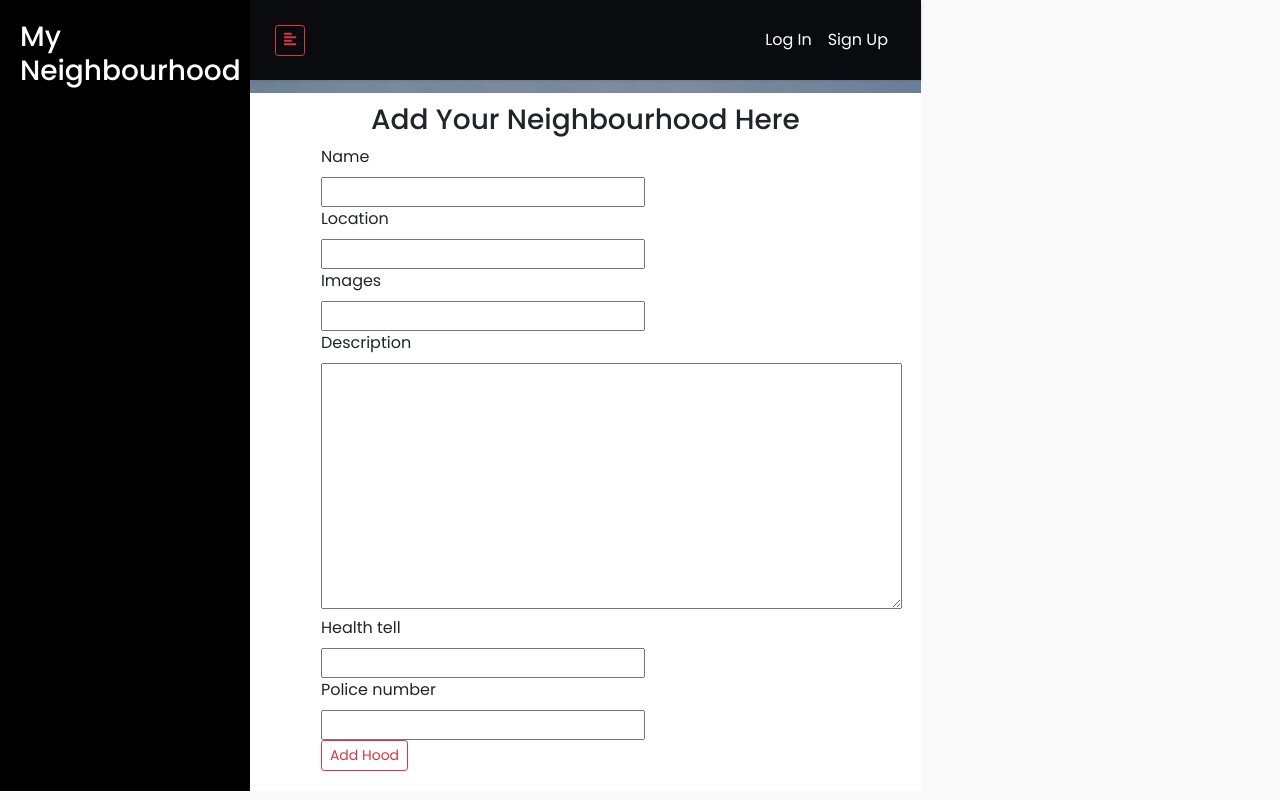
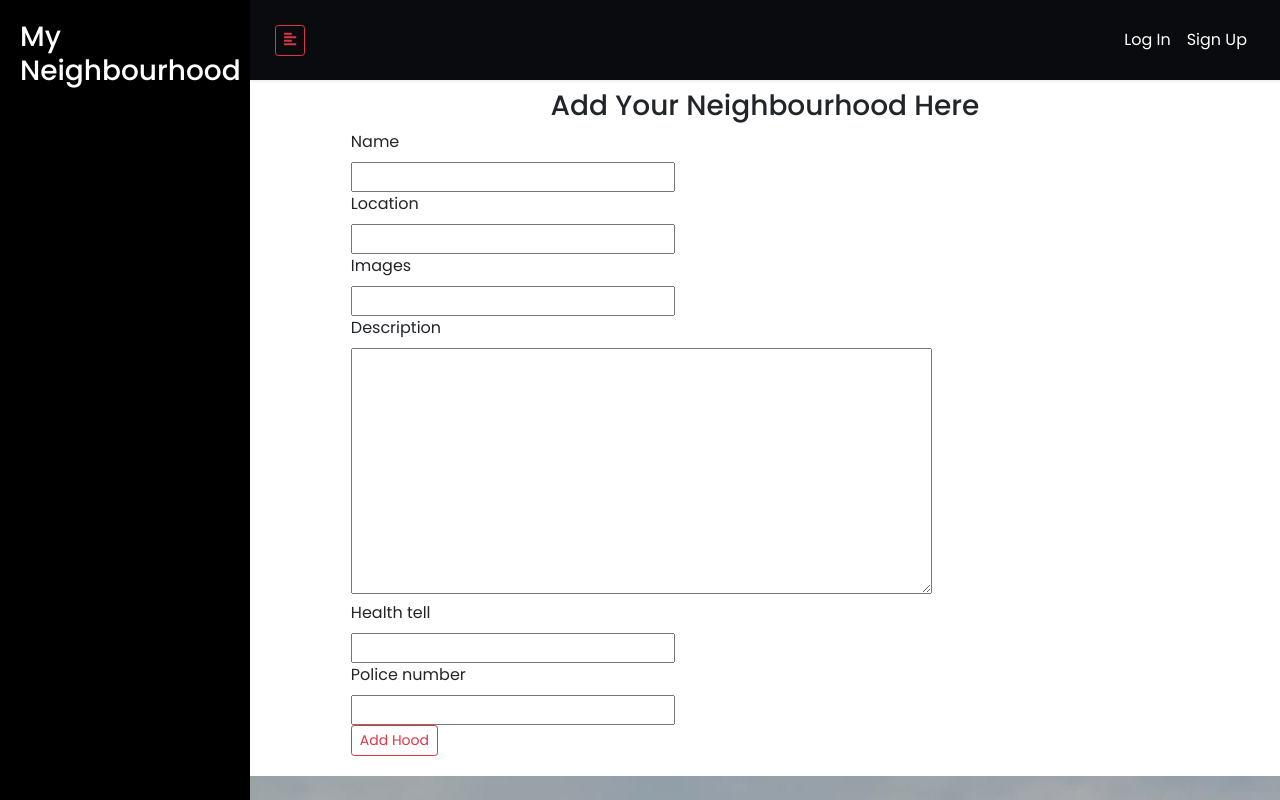
Before and after one commit to maureenndiema/My-Neighbourhood, a Django app: page /new-hood/ in a window 1280 px wide. Run offline with Django 4.2, Linux system fonts and the light colour scheme; some libraries are stand-ins or nearby versions.

Commit message:
updating styling

```diff
--- a/hoodapp/templates/base.html
+++ b/hoodapp/templates/base.html
@@ -25,7 +25,7 @@
 <body>
     <div class="wrapper">
         {% include 'bar.html' %}
-        <div id="content"style="background-image: url({% static 'images/yellowhood.jpg'%}); background-repeat:no-repeat:background-size:100% ">
+        <div id="content"style="background-image: url({% static 'images/yellowhood.jpg'%}); background-repeat:no-repeat:background-size:100% 100% ">
         {% include 'navbar.html' %}
 
           {% block content %}
--- a/static/css/styles.css
+++ b/static/css/styles.css
@@ -197,9 +197,9 @@ ul.CTAs a {
 }
 
 #content {
-    /* width: 100%; */
+    width: 100%;
     padding-left: 0px;
-    /* min-height: 100vh; */
+    min-height: 100vh;
     transition: all 0.3s;
 }
 
```
